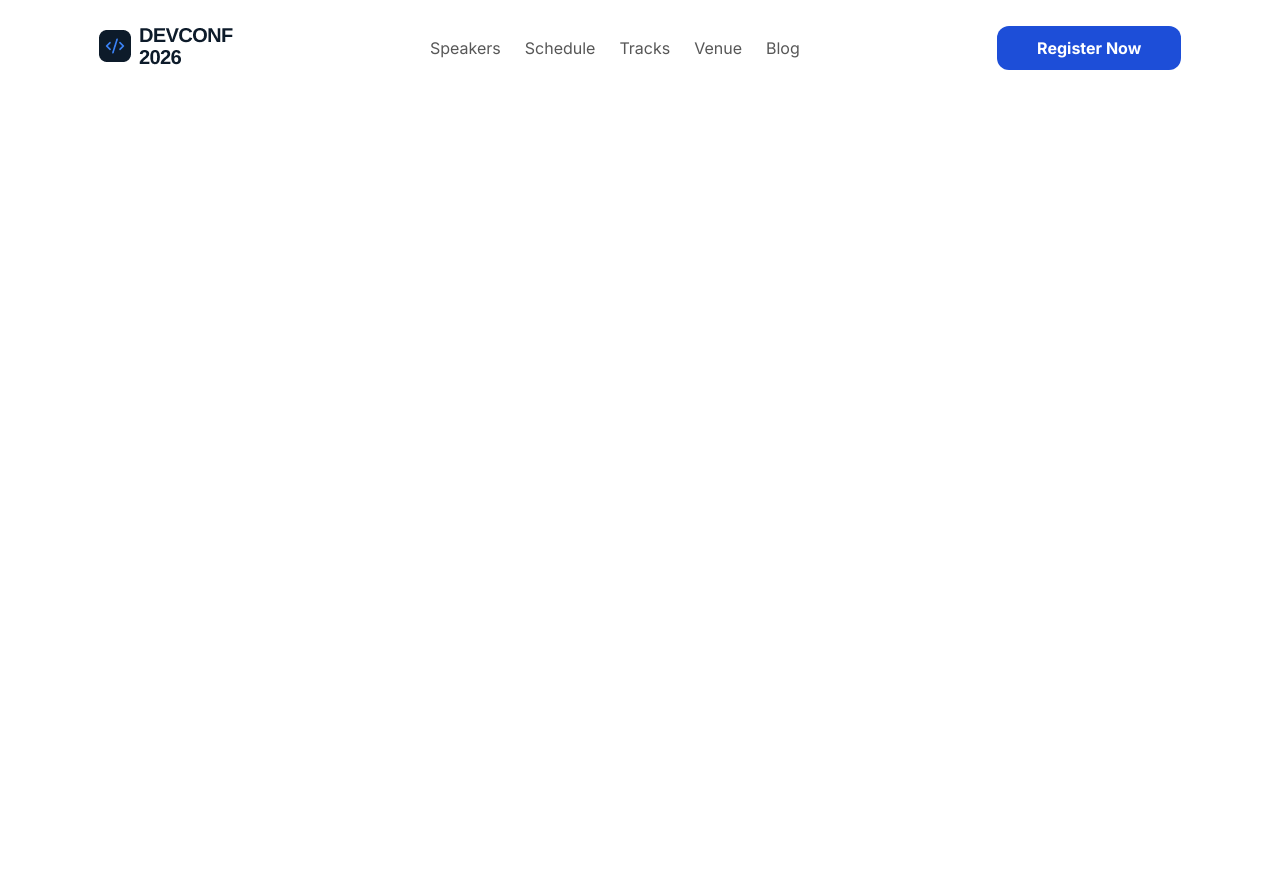
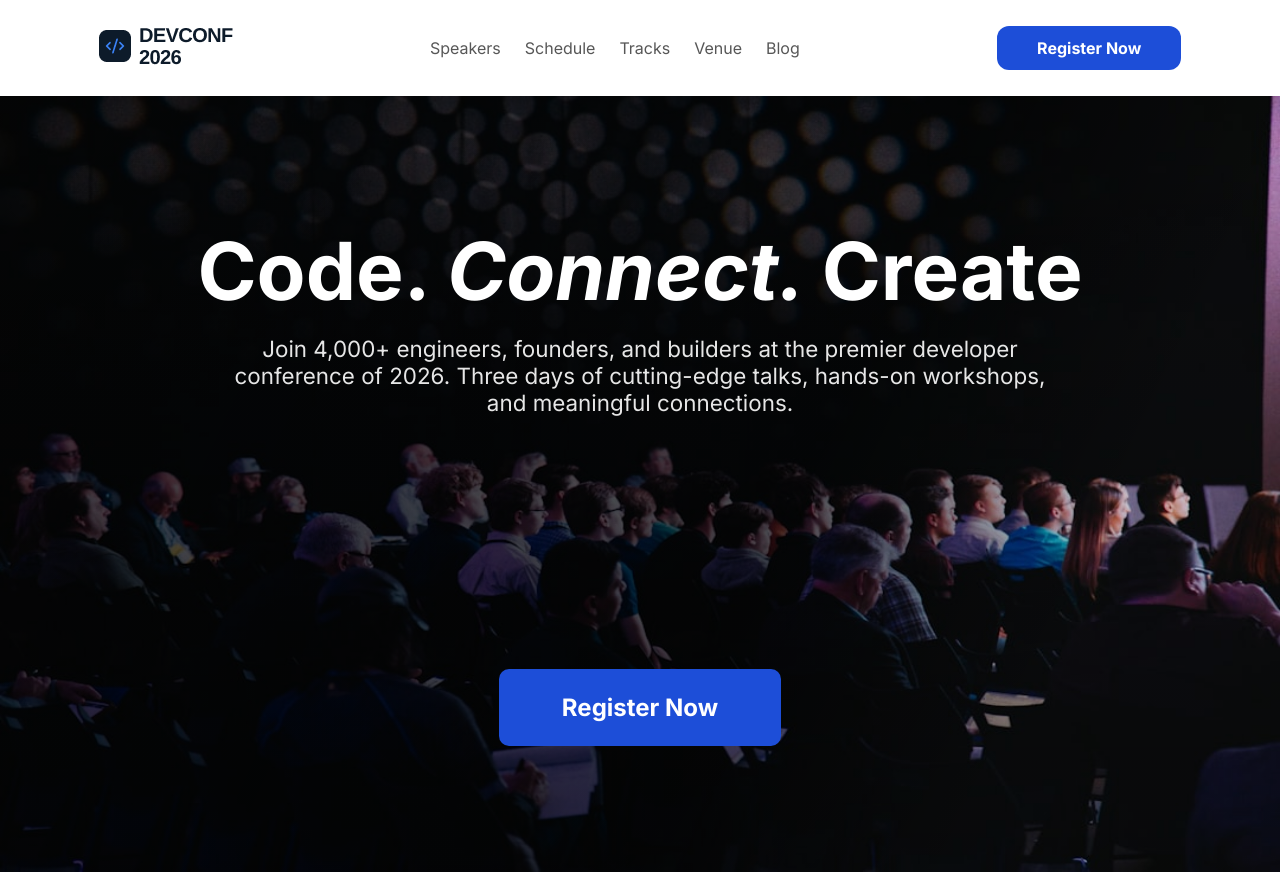
Before and after one commit to ashraful-islam11/Devconf, a plain HTML site: page index.html in a window 1280 px wide. Before the commit the page ends 800 px from the top, so only its background shows below. Drawn offline with Linux system fonts and the light colour scheme.

Commit message:
hero banner is complite

```diff
--- a/index.html
+++ b/index.html
@@ -48,6 +48,24 @@
     </nav>
 
 
+    <!--* hero-banner section -->
+    <header class="hero-section">
+        <div class="hero-content">
+
+            <div class="hero-title">
+                <h2 class="fff">Code. <em>Connect. </em>Create</h2>
+                <p>Join 4,000+ engineers, founders, and builders at the premier developer <br> conference of 2026. Three
+                    days of cutting-edge talks, hands-on workshops, <br> and meaningful connections.</p>
+            </div>
+
+            <div class="hero-btn-container">
+                <button class="hero-btn bg-btns">Register Now</button>
+            </div>
+        </div>
+    </header>
+
+
+
 </body>
 
 </html>
--- a/style/style.css
+++ b/style/style.css
@@ -72,3 +72,72 @@ ul li a{
     cursor: pointer;
 }
 /* nav section is end   */
+/** hero banner section is start :  */
+
+.hero-section{
+
+
+}
+
+.hero-content{
+
+  background-image:
+    /* Top dark overlay */
+    linear-gradient(
+      to bottom,
+      rgba(0, 0, 0, 0.0) 0%,
+      rgba(0, 0, 0, 0.2) 50%,
+      rgba(0, 0, 0, 0.3) 100%
+    ),
+
+    /* Left diagonal shadow */
+    linear-gradient(
+      115deg,
+      rgba(0, 0, 0, 0.60) 0%,
+      rgba(0, 0, 0, 0.65) 35%,
+      rgba(0, 0, 0, 0.6) 60%,
+      rgba(0, 0, 0, 0) 80%
+    ),url('/image/banner.jpg');
+
+    height: 97vh;
+    /* height: 700px; */
+    background-repeat: no-repeat;
+    background-size: 100% 100%;
+    background-position: center bottom ;
+     display: flex;
+    flex-direction: column;
+    justify-content: space-around;
+    align-items: center;
+
+}
+
+
+.hero-title h2{
+    font-size: 5rem;
+    font-weight: bold;
+    text-align: center;
+}
+.hero-title p{
+    font-size: 1.4rem;
+    color:rgba(255, 255, 255, 0.9);
+    text-align: center;
+    margin-top: 1rem;
+
+
+}
+
+
+
+.hero-btn{
+    padding: 1.5rem 3.9rem;
+    font-size: 1.5rem;
+    font-weight: bold;
+    color:#FFFFFF;
+    border:none;
+    border-radius: 10px;
+
+
+}
+.hero-btn:hover{
+    cursor: pointer;
+}
```
